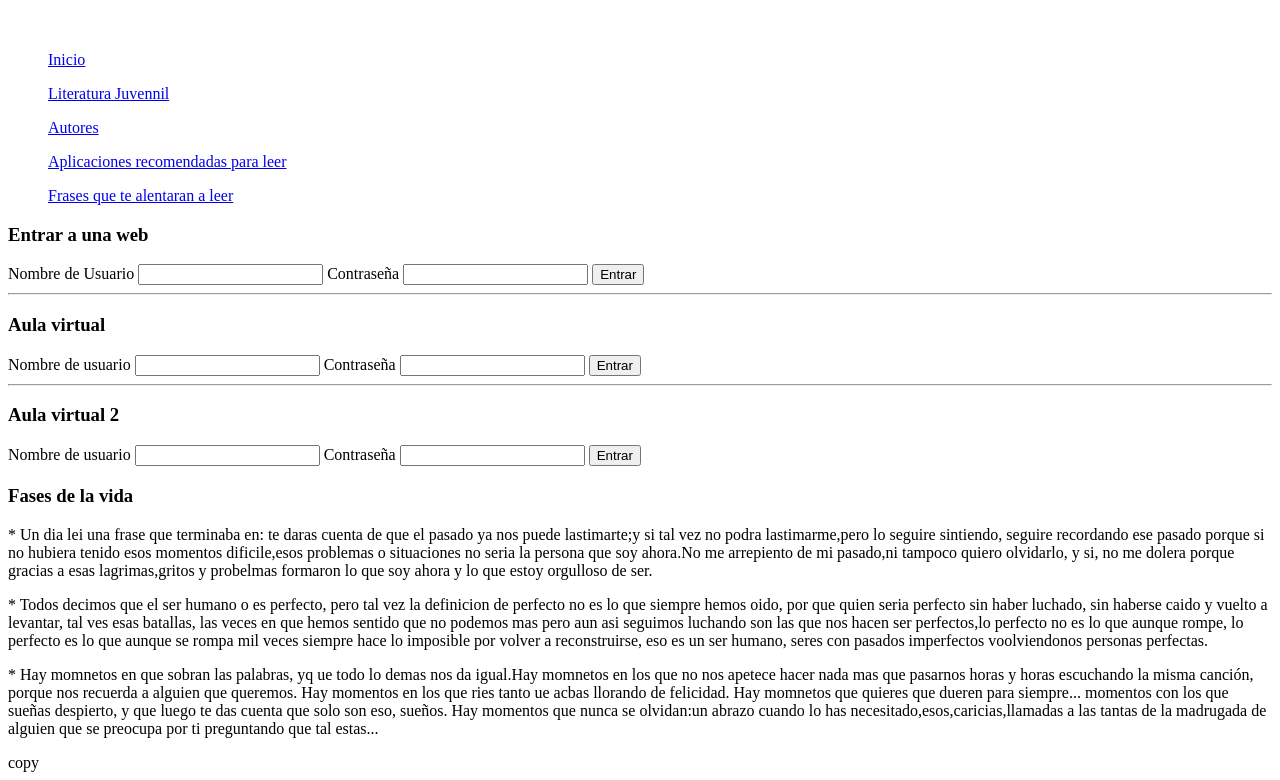
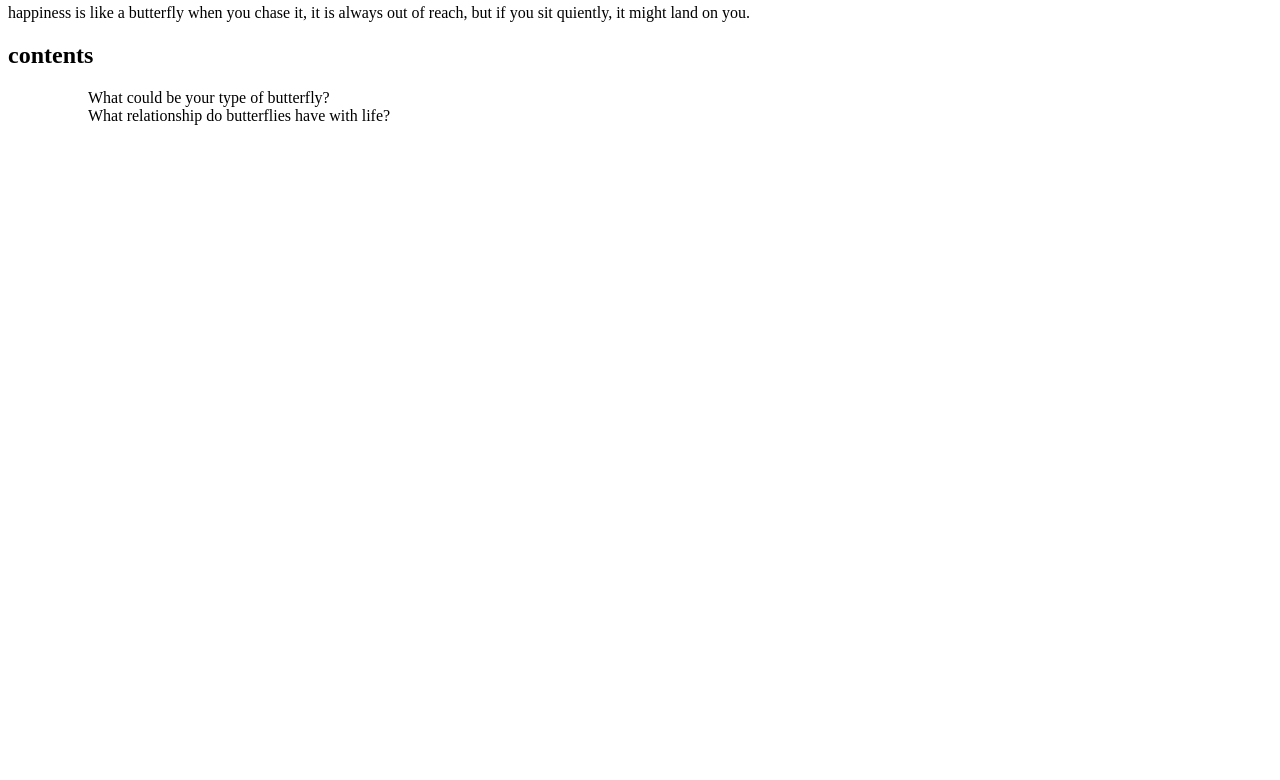
Before and after one commit to Maripoa-27/aprendizaje-, a plain HTML site: page index.html in a window 1280 px wide. Shown: the part 76-856 px from the top of the page. After the commit the page ends 800 px from the top, so only its background shows below. Drawn offline with Linux system fonts and the light colour scheme.

Commit message:
Add files via upload

```diff
--- a/index.html
+++ b/index.html
@@ -3,126 +3,42 @@
 
 <head>
     <meta charset="UTF-8">
-    <meta http-equiv="X-UA-Compatible" content="IE=edge">
     <meta name="viewport" content="width=device-width, initial-scale=1.0">
-    <link rel="stylesheet" href="styles.css">
+    <link rel="stylesheet" href="./style.css">
     <title>Document</title>
 </head>
 
 <body>
-    <section>
-        <div class="imagenhp">
-            <img class="imagen" src="imagenes/libros.png" alt="">
-        </div>
+    <h1 class="primer">The meanig of the butterfly</h1>
 
-        <h1 class="titulo">
-            Magic Shop
-        </h1>
-        <br>
+    <p>happiness is like a butterfly when you chase it, it is always out of reach, but if you sit quiently, it might
+        land on you.</p>
 
-        <nav id="nav">
-            <ul class="inicio5">
-                <a class="inicio1" href="http://127.0.0.1:5500/pagina%20de%20libros%20html/index.html">Inicio</a>
-            </ul>
-            <ul class="libro1af">
-                <a class="libros1" href="https://www.educaciontrespuntocero.com/libros/libros-juveniles-superventas/">Literatura Juvennil</a>
-            </ul>
+    <h2>contents</h2>
 
-            <ul class="autores1">
-                <a class="autores1" href="https://libreando.club/blog/casos-de-exito-que-empezaron-por-publicar-un-libro-en-wattpad">Autores</a>
-            </ul>
+    <ul>
+        <ul>
+            What could be your type of butterfly?
+        </ul>
 
-            <ul class="aplica">
-                <a class="aplicaciones1" href="https://elandroidefeliz.com/mejores-apps-para-leer-libros-gratis-en-android/">Aplicaciones recomendadas para leer</a>
-            </ul>
-
-            <ul class="musi4">
-                <a class="opiniones3" href="https://co.pinterest.com/pin/357895501641385663/">Frases que te alentaran a leer</a>
-            </ul>
-
-        </nav>
-        <div class="container">
-            <aside id="barra">
-                <div id="widget">
-                    <h3 class="Aula1">Entrar a una web</h3>
-                    <form>
-                        <label>Nombre de Usuario</label>
-                        <input type="text" />
-
-                        <label>Contraseña</label>
-                        <input type="password" />
-
-                        <input class="aula7" type="submit" value="Entrar" />
-
-
-                        <hr>
-                        <h3 class="Aula1">Aula virtual</h3>
-
-                        <label class="">Nombre de usuario</label>
-                        <input type="text">
-
-                        <label>Contraseña</label>
-                        <input type="password">
-
-                        <input class="aula7" type="submit" value="Entrar" />
-                        <hr>
-
-                        <h3 class="Aula1">Aula virtual 2</h3>
-                        <label>Nombre de usuario</label>
-
-                        <input type="text">
-                        <label>Contraseña</label>
-
-                        <input type="password">
-
-                        <input class="aula7" type="submit" value="Entrar" />
-                    </form>
+        <ul>
+            What relationship do butterflies have with life?
+        </ul>
+    </ul>
 
 
 
-                </div>
-            </aside>
-            <section id="fronten">
-                <h1 class="titulo2">Fases de la vida</h1>
-                <article class="article">
-                    <a href="#"></a>
-                    <p>
-                        <a href="#"></a>
 
-                        * Un dia lei una frase que terminaba en: te daras cuenta de que el pasado ya nos puede
-                        lastimarte;y
-                        si tal vez no podra lastimarme,pero lo seguire sintiendo, seguire recordando ese pasado porque
-                        si no hubiera tenido esos momentos dificile,esos problemas o situaciones no seria la persona que
-                        soy ahora.No me arrepiento de mi pasado,ni tampoco quiero olvidarlo, y si, no me dolera porque
-                        gracias a esas lagrimas,gritos y probelmas formaron lo que soy ahora y lo que estoy orgulloso de
-                        ser.
-                    </p>
 
-                    <p>
-                        * Todos decimos que el ser humano o es perfecto, pero tal vez la definicion de perfecto no es lo
-                        que siempre hemos oido, por que quien seria perfecto sin haber luchado, sin haberse caido y
-                        vuelto a levantar, tal ves esas batallas, las veces en que hemos sentido que no podemos mas pero
-                        aun asi seguimos luchando son las que nos hacen ser perfectos,lo perfecto no es lo que aunque
-                        rompe, lo perfecto es lo que aunque se rompa mil veces siempre hace lo imposible por volver a
-                        reconstruirse, eso es un ser humano, seres con pasados imperfectos voolviendonos personas
-                        perfectas.
-                    </p>
 
-                    <p>
-                        * Hay momnetos en que sobran las palabras, yq ue todo lo demas nos da igual.Hay momnetos en los
-                        que no nos apetece hacer nada mas que pasarnos horas y horas escuchando la misma canción, porque
-                        nos recuerda a alguien que queremos. Hay momentos en los que ries tanto ue acbas llorando de
-                        felicidad. Hay momnetos que quieres que dueren para siempre... momentos con los que sueñas
-                        despierto, y que luego te das cuenta que solo son eso, sueños. Hay momentos que nunca se
-                        olvidan:un abrazo cuando lo has necesitado,esos,caricias,llamadas a las tantas de la madrugada
-                        de alguien que se preocupa por ti preguntando que tal estas...
-                    </p>
-                </article>
 
-            </section>
-        </div>
-        <footer>copy</footer>
+
+
+
+
+
 
 </body>
 
+
 </html>
--- a/style.css
+++ b/style.css
@@ -0,0 +1,3 @@
+.primer {
+    text-align: center;
+}
```
